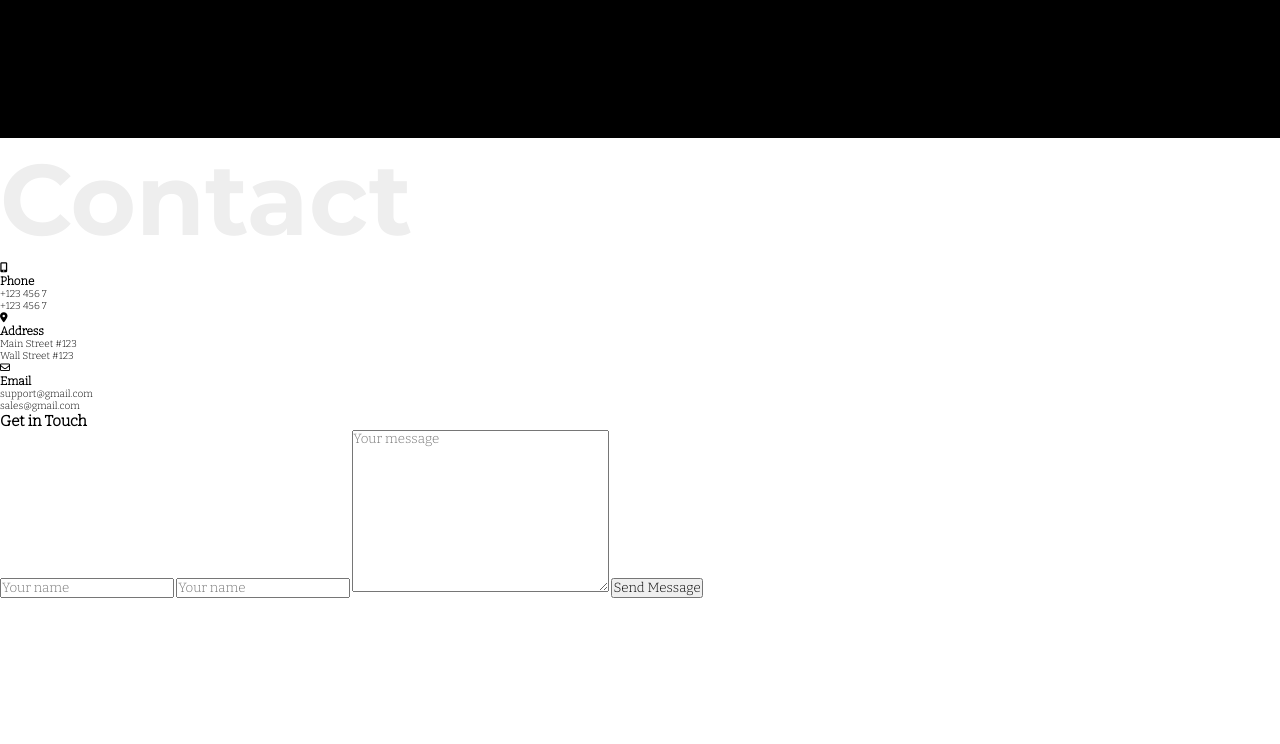
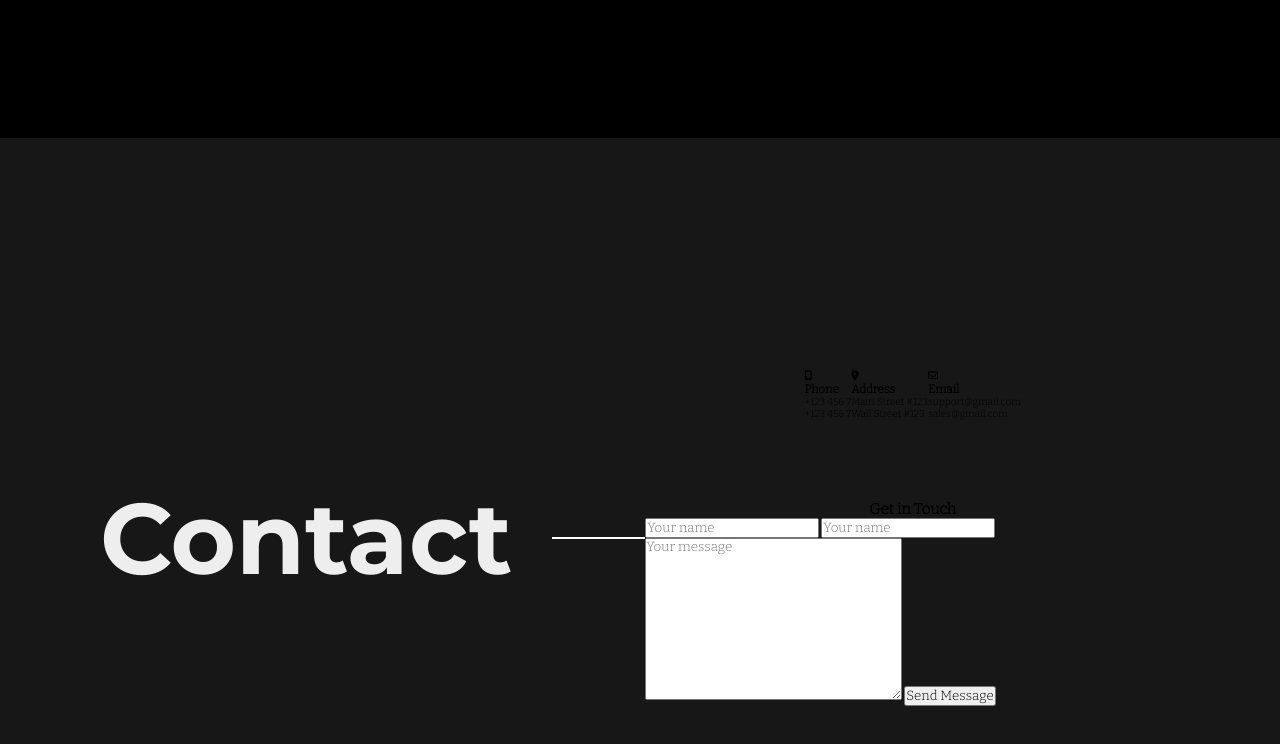
Before and after one commit to johnofodile/BusinessConsultancy, a plain HTML site: page index.html in a window 1280 px wide. Shown: the part 2262-3006 px from the top of the page. Before the commit the page ends 2860 px from the top, so only its background shows below. Drawn offline with nearby package versions, Linux system fonts and the light colour scheme; a web font is replaced by a local one.

Commit message:
more editing and styling done on the contact form

```diff
--- a/index.html
+++ b/index.html
@@ -268,7 +268,7 @@
 
 </section>
 <!-- section4 -->
-<section class="section4">
+<section class="section-4">
     <h1 class="section-heading">Contact</h1>
     <div class="section-heading-line"></div>
     <div class="contact-wrapper">
@@ -294,12 +294,14 @@
             </div>
         </div>
         <h1>Get in Touch</h1>
+
         <form action="" class="contact-form">
             <input type="text" placeholder="Your name">
             <input type="text" placeholder="Your name">
             <textarea placeholder="Your message"name="" id="" cols="30" rows="10"></textarea>
             <input type="submit" value="Send Message">
         </form>
+
 
     </div>
 </section>
--- a/styles.css
+++ b/styles.css
@@ -594,9 +594,29 @@ font-size: 62.5%;
 }
 
 
+/*end of section 3*/
 
+/*section 4*/
+.section-4{
+    width:100%;
+    height:100vh;
+    background-color: #171718;
+    display:flex;
+    align-items: center;
+    padding:0 10rem;
+}
 
+.contact-wrapper{
+    width:80%;
+    display:flex;
+    flex-direction: column;
+    align-items: center;
 
+}
+.contact-details{
+    display:flex;
+    margin-bottom:8rem;
 
+}
 
-/*end of section 3*/
+/*end of section 4*/
```
